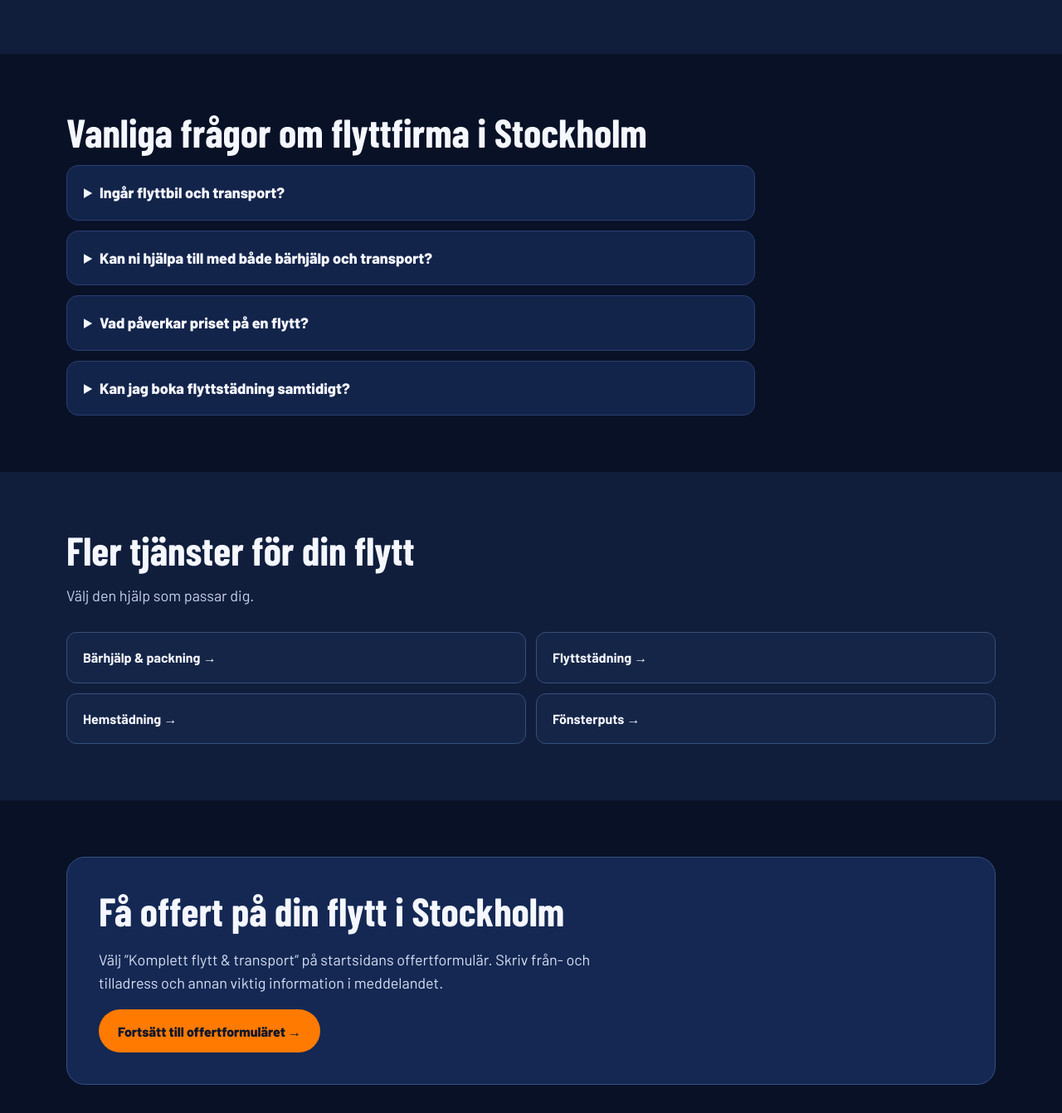
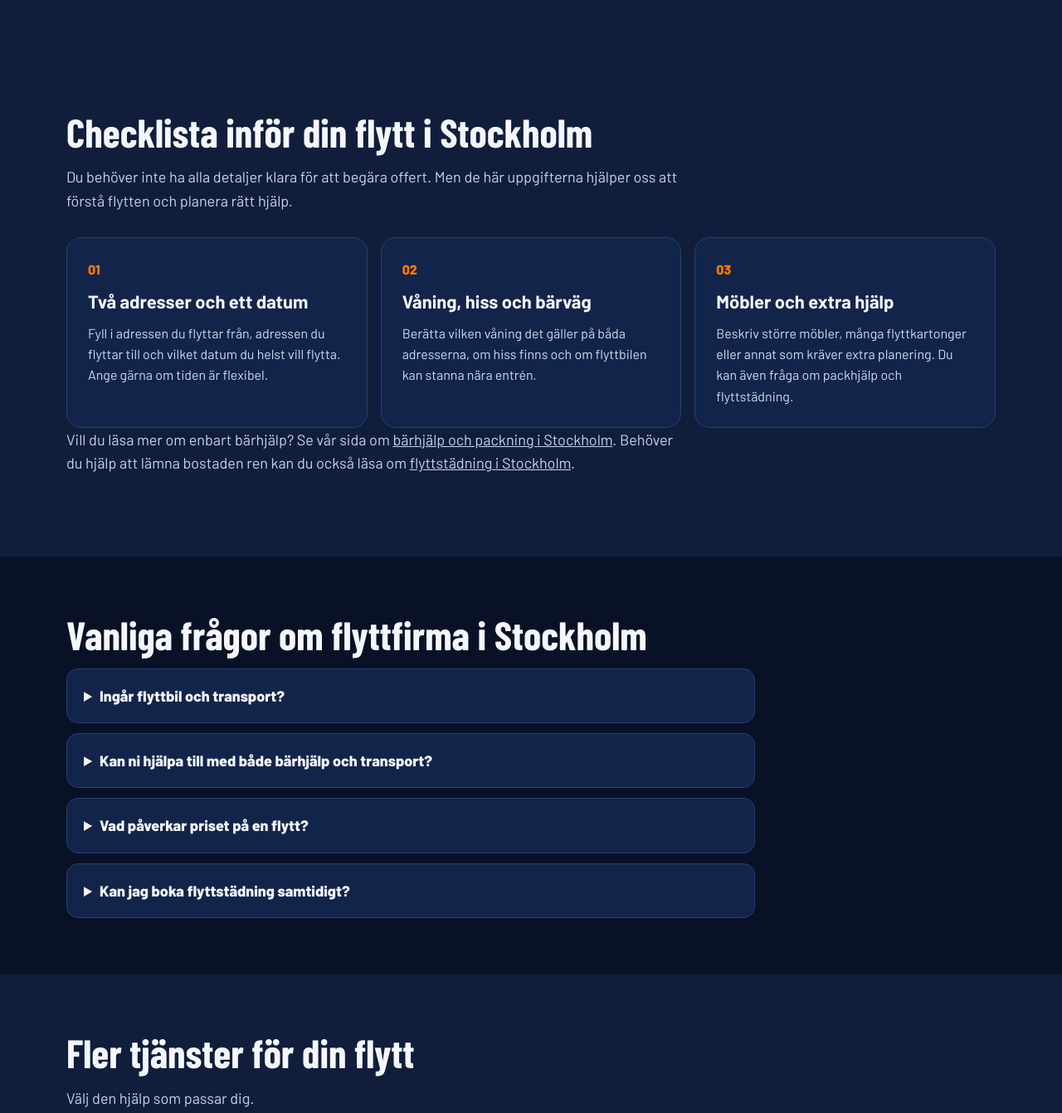
Before and after one commit to abdul060/FlyttFrascht, a plain HTML site: page flyttfirma-stockholm.html in a window 1280 px wide. Shown: the part 1610-2952 px from the top of the page at 83% size. Drawn offline with nearby package versions, Linux system fonts and the light colour scheme; a web font is replaced by a local one.

Commit message:
Add files via upload

```diff
--- a/flyttfirma-stockholm.html
+++ b/flyttfirma-stockholm.html
@@ -15,9 +15,19 @@
 <section class="service-hero"><div class="service-container"><div class="service-eyebrow">Komplett flytt · Stockholm</div><h1>Flyttfirma i Stockholm med flyttbil och transport</h1><p>Flytt &amp; Fräscht hjälper dig med hela flytten – från bärhjälp och lastning till transport med flyttbil och avlastning. Behöver du även flyttstädning kan du fråga om båda tjänsterna i samma offert.</p><div class="service-actions"><a class="service-button" href="index.html#offert">Begär offert på din flytt →</a><a class="service-button secondary" href="tel:0793596556">Ring 079-359 65 56</a></div><div class="service-trust">Personligt prisförslag · Förfrågan är inte bindande</div></div></section>
 <section class="service-section" aria-labelledby="help"><div class="service-container"><h2 id="help">Vi hjälper dig med flytten</h2><p class="service-lead">Berätta hur stor flytten är och vilken hjälp du vill ha. Vi återkommer med ett upplägg utifrån förutsättningarna.</p><div class="service-grid"><article class="service-card"><span class="num">01</span><h3>Flyttbil &amp; transport</h3><p>Vi hjälper dig att transportera dina saker mellan bostäder eller andra adresser i Stockholm. Ange båda adresserna i förfrågan så att vi kan planera transporten.</p></article><article class="service-card"><span class="num">02</span><h3>Bärhjälp &amp; lastning</h3><p>Vi hjälper till med möbler, flyttkartonger, lastning och avlastning. Beskriv gärna tunga eller skrymmande föremål.</p></article><article class="service-card"><span class="num">03</span><h3>Flytt och städ i kombination</h3><p>Vill du även ha flyttstädning? Skriv det i din förfrågan så kan vi ta med städningen i samma diskussion.</p></article></div></div></section>
 <section class="service-section alt" aria-labelledby="flow"><div class="service-container"><h2 id="flow">Så bokar du flytthjälp</h2><p class="service-lead">Tre enkla steg från förfrågan till planerad flytt.</p><div class="service-grid"><article class="service-card"><span class="num">Steg 1</span><h3>Beskriv flytten</h3><p>Ange från- och tilladress, storlek på bostaden, våningsplan, hiss och önskat datum.</p></article><article class="service-card"><span class="num">Steg 2</span><h3>Få ett prisförslag</h3><p>Vi går igenom uppgifterna och återkommer med en offert för flyttbil, transport och önskad bärhjälp.</p></article><article class="service-card"><span class="num">Steg 3</span><h3>Bekräfta uppdraget</h3><p>När du godkänner upplägget planerar vi flytten tillsammans och bekräftar datum och tid.</p></article></div></div></section>
+<section class="service-section alt" aria-labelledby="checklista-flytt"><div class="service-container">
+<h2 id="checklista-flytt">Checklista inför din flytt i Stockholm</h2>
+<p class="service-lead">Du behöver inte ha alla detaljer klara för att begära offert. Men de här uppgifterna hjälper oss att förstå flytten och planera rätt hjälp.</p>
+<div class="service-grid">
+<article class="service-card"><span class="num">01</span><h3>Två adresser och ett datum</h3><p>Fyll i adressen du flyttar från, adressen du flyttar till och vilket datum du helst vill flytta. Ange gärna om tiden är flexibel.</p></article>
+<article class="service-card"><span class="num">02</span><h3>Våning, hiss och bärväg</h3><p>Berätta vilken våning det gäller på båda adresserna, om hiss finns och om flyttbilen kan stanna nära entrén.</p></article>
+<article class="service-card"><span class="num">03</span><h3>Möbler och extra hjälp</h3><p>Beskriv större möbler, många flyttkartonger eller annat som kräver extra planering. Du kan även fråga om packhjälp och flyttstädning.</p></article>
+</div>
+<p class="service-lead">Vill du läsa mer om enbart bärhjälp? Se vår sida om <a href="barhjalp-stockholm.html">bärhjälp och packning i Stockholm</a>. Behöver du hjälp att lämna bostaden ren kan du också läsa om <a href="flyttstadning-stockholm.html">flyttstädning i Stockholm</a>.</p>
+</div></section>
 <section class="service-section" aria-labelledby="questions"><div class="service-container"><h2 id="questions">Vanliga frågor om flyttfirma i Stockholm</h2><div class="service-faq"><details><summary>Ingår flyttbil och transport?</summary><p>Ja, vi erbjuder kompletta flyttar med flyttbil, transport och bärhjälp. Beskriv flyttens omfattning så kan vi ge ett personligt förslag.</p></details><details><summary>Kan ni hjälpa till med både bärhjälp och transport?</summary><p>Ja. Ange gärna hur mycket som ska flyttas, om det finns trappor eller hiss och om du har särskilt tunga möbler.</p></details><details><summary>Vad påverkar priset på en flytt?</summary><p>Exempelvis mängden bohag, avstånd, våningsplan, hiss, bärväg och önskat datum. Vi ger därför prisförslag efter din förfrågan.</p></details><details><summary>Kan jag boka flyttstädning samtidigt?</summary><p>Ja, du kan begära offert på både flytt och flyttstädning. Beskriv båda behoven i formuläret.</p></details></div></div></section>
 <section class="service-section alt" aria-labelledby="more"><div class="service-container"><h2 id="more">Fler tjänster för din flytt</h2><p class="service-lead">Välj den hjälp som passar dig.</p><div class="service-other"><a href="barhjalp-stockholm.html">Bärhjälp &amp; packning →</a><a href="flyttstadning-stockholm.html">Flyttstädning →</a><a href="hemstadning-stockholm.html">Hemstädning →</a><a href="fonsterputs-stockholm.html">Fönsterputs →</a></div></div></section>
-<section class="service-section" aria-labelledby="quote"><div class="service-container"><div class="service-cta"><h2 id="quote">Få offert på din flytt i Stockholm</h2><p>Välj ”Komplett flytt &amp; transport” på startsidans offertformulär. Skriv från- och tilladress och annan viktig information i meddelandet.</p><a class="service-button" href="index.html#offert">Fortsätt till offertformuläret →</a></div></div></section>
+<section class="service-section" aria-labelledby="quote"><div class="service-container"><div class="service-cta"><h2 id="quote">Få offert på din flytt i Stockholm</h2><p>Välj ”Komplett flytt &amp; transport” i offertformuläret. Fyll i från- och tilladress, våningsplan, hiss och önskat datum. Berätta gärna om tunga möbler eller långa bärvägar, så kan vi planera uppdraget bättre.</p><a class="service-button" href="index.html#offert">Fortsätt till offertformuläret →</a></div></div></section>
 </main><footer class="service-footer"><div class="service-container service-footer-inner"><div><strong>Flytt &amp; Fräscht</strong><p>Flyttfirma · Transport · Städ i Stockholm</p></div><div><a href="tel:0793596556">079-359 65 56</a><br><a href="mailto:flyttfrascht@gmail.com">flyttfrascht@gmail.com</a><br><a href="integritet.html">Integritetsinformation</a></div></div></footer>
 
 
```
